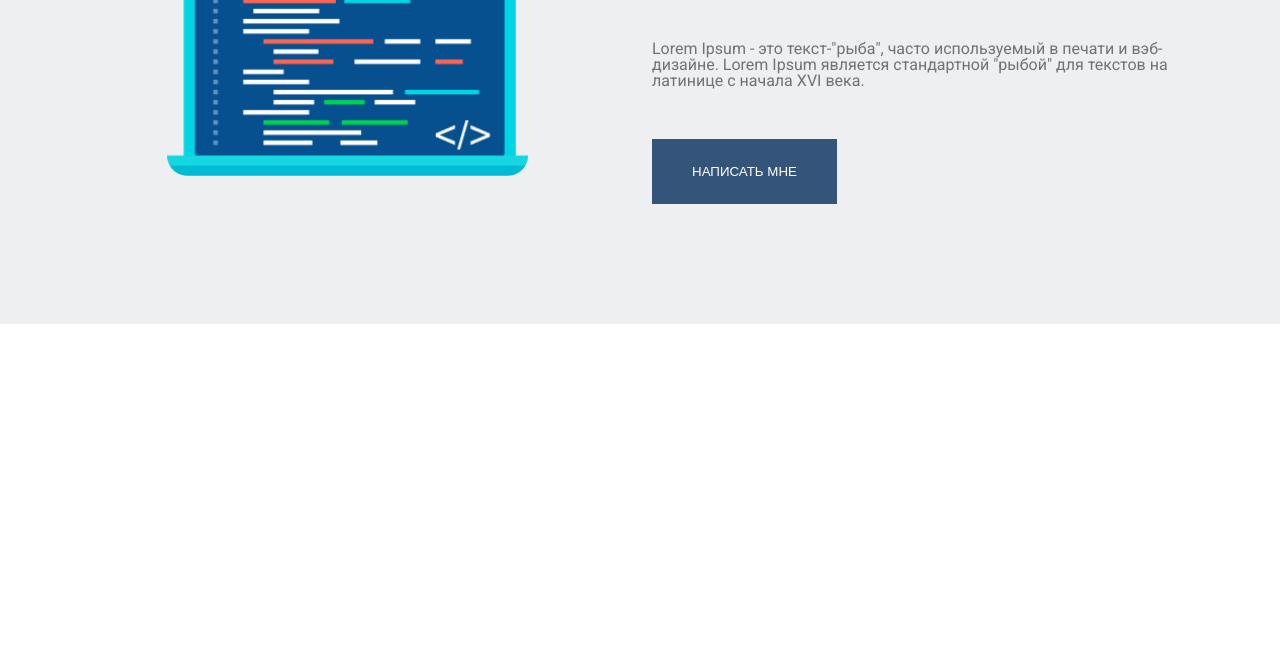
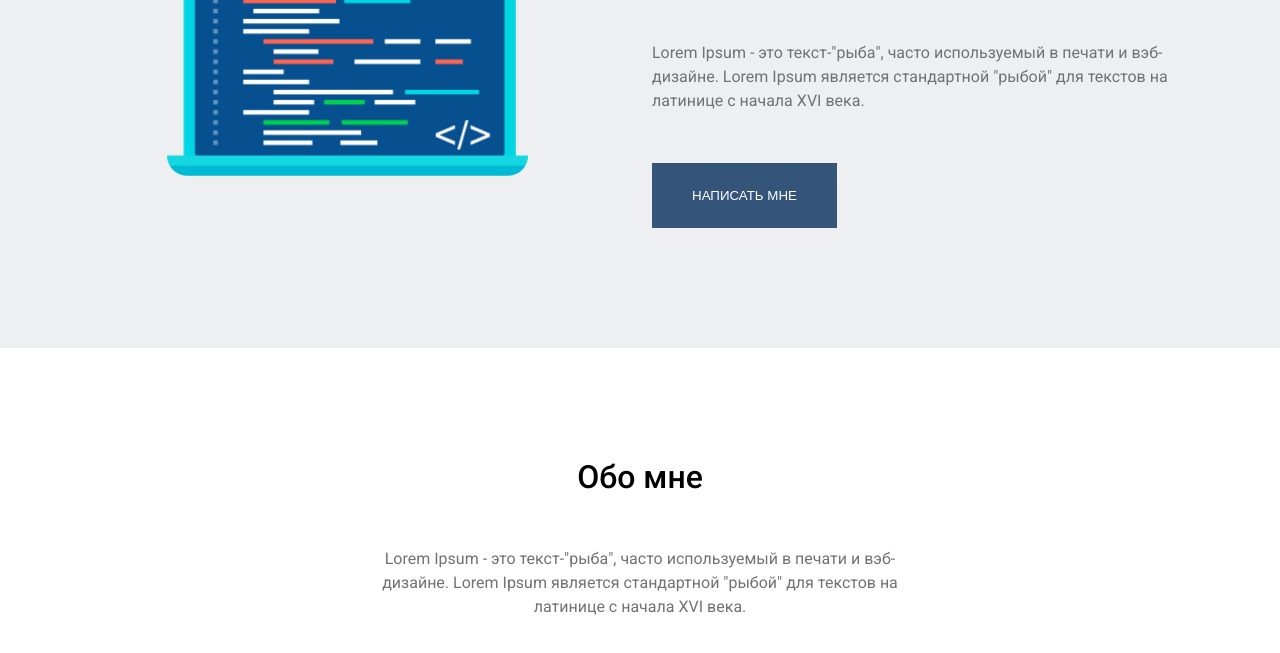
Before and after one commit to fccourses/fe_landing_page, a plain HTML site: page index.html in a window 1280 px wide. Shown: the part 269-922 px from the top of the page. Before the commit the page ends 800 px from the top, so only its background shows below. Drawn offline with Linux system fonts and the light colour scheme; a web font is replaced by a local one.

Commit message:
Add about me section

```diff
--- /dev/null
+++ b/assets/css/about-me.css
@@ -0,0 +1,18 @@
+.about-me-screen {
+  padding: 70px 0;
+}
+
+.about-me-article {
+  text-align: center;
+  margin-top: 10px;
+}
+
+.about-me-text-margins {
+  margin-top: 50px;
+}
+
+@media screen and (min-width: 992px) {
+  .about-me-screen {
+    padding: 100px 0;
+  }
+}
--- a/assets/css/common.css
+++ b/assets/css/common.css
@@ -22,8 +22,13 @@
 }
 
 .text-content {
+  line-height: 1.2;
   font-size: 1rem;
   color: var(--text-color);
+}
+
+.jc-center {
+  justify-content: center;
 }
 
 .btn {
@@ -39,10 +44,16 @@
   :root {
     font-size: 15px;
   }
+  .text-content {
+    line-height: 1.4;
+  }
 }
 
 @media screen and (min-width: 992px) {
   :root {
     font-size: 16px;
   }
+  .text-content {
+    line-height: 1.5;
+  }
 }
--- a/index.html
+++ b/index.html
@@ -41,7 +41,9 @@
           </div>
           <div class="col-12 col-lg-6">
             <article class="welcome-article">
-              <h1 class="main-heading text-content-align main-heading-margins">Дизайн и верстка</h1>
+              <h1 class="main-heading text-content-align main-heading-margins">
+                Дизайн и верстка
+              </h1>
               <p class="text-content text-content-align">
                 Lorem Ipsum - это текст-"рыба", часто используемый в печати и
                 вэб-дизайне. Lorem Ipsum является стандартной "рыбой" для
@@ -53,5 +55,22 @@
         </div>
       </div>
     </section>
+
+    <section class="about-me-screen">
+      <div class="container">
+        <div class="row jc-center">
+          <div class="col-12 col-lg-6">
+            <article class="about-me-article">
+              <h2 class="sub-heading">Обо мне</h2>
+              <p class="text-content about-me-text-margins">
+                Lorem Ipsum - это текст-"рыба", часто используемый в печати и
+                вэб-дизайне. Lorem Ipsum является стандартной "рыбой" для
+                текстов на латинице с начала XVI века.
+              </p>
+            </article>
+          </div>
+        </div>
+      </div>
+    </section>
   </body>
 </html>
--- a/style.css
+++ b/style.css
@@ -3,3 +3,4 @@
 @import "./assets/css/common.css";
 @import "./assets/css/header.css";
 @import "./assets/css/welcome-screen.css";
+@import "./assets/css/about-me.css";
```
